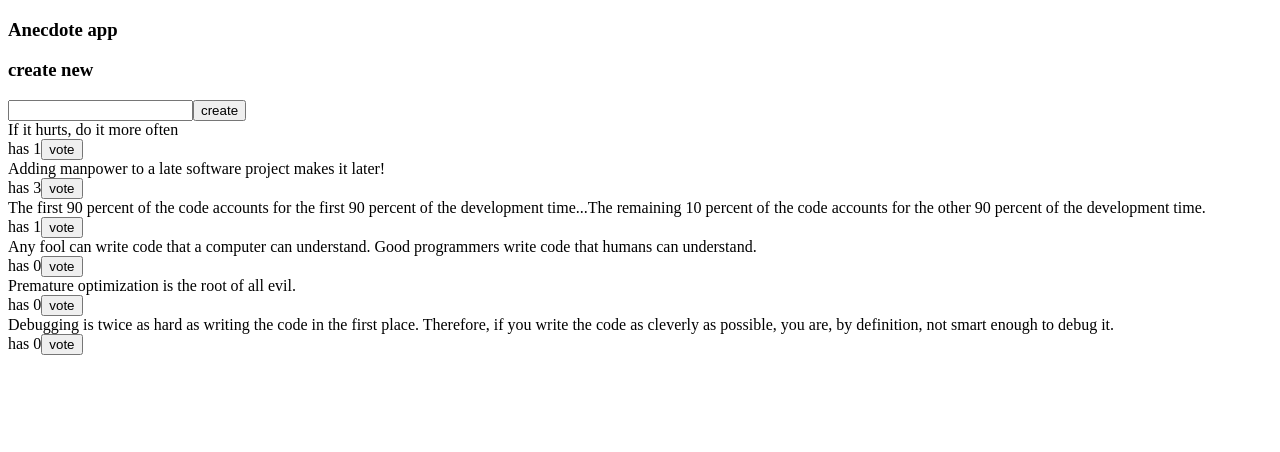
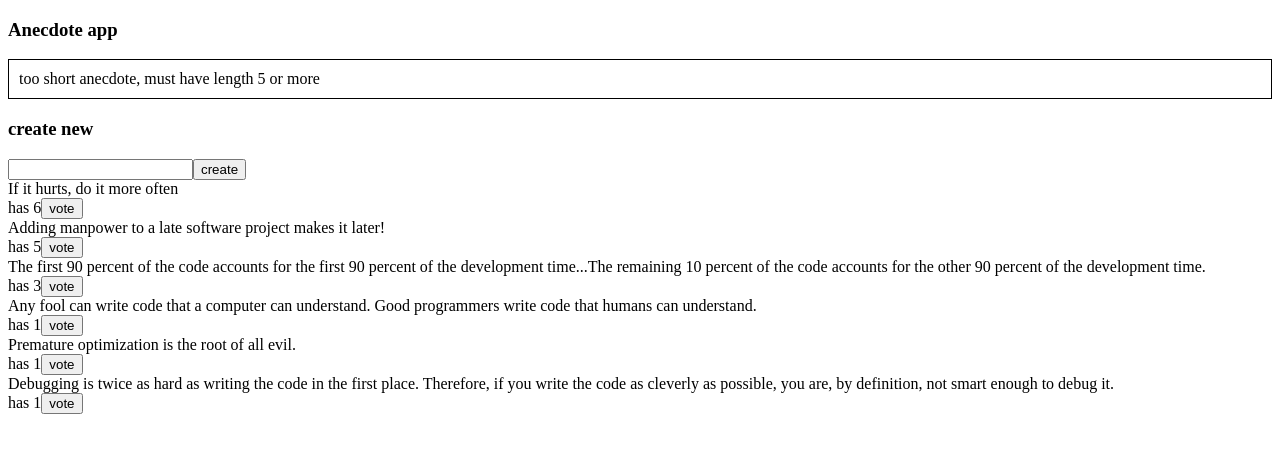
Before and after one commit to jkaart/FullStackOpen, a React (Vite) app: page / in a window 1280 px wide. Both pictures are taken after typing "Sample" into the empty fields and a click on the button "create". Shown: the top 452 px of the page. Built offline with nearby package versions, Linux system fonts and the light colour scheme; no server answers; data requests are answered from the project's data file.

Commit message:
exercise 6.23 - 6.24

```diff
--- a/db.json
+++ b/db.json
@@ -3,32 +3,32 @@
     {
       "content": "If it hurts, do it more often",
       "id": "47145",
-      "votes": 1
+      "votes": 6
     },
     {
       "content": "Adding manpower to a late software project makes it later!",
       "id": "21149",
-      "votes": 3
+      "votes": 5
     },
     {
       "content": "The first 90 percent of the code accounts for the first 90 percent of the development time...The remaining 10 percent of the code accounts for the other 90 percent of the development time.",
       "id": "69581",
-      "votes": 1
+      "votes": 3
     },
     {
       "content": "Any fool can write code that a computer can understand. Good programmers write code that humans can understand.",
       "id": "36975",
-      "votes": 0
+      "votes": 1
     },
     {
       "content": "Premature optimization is the root of all evil.",
       "id": "25170",
-      "votes": 0
+      "votes": 1
     },
     {
       "content": "Debugging is twice as hard as writing the code in the first place. Therefore, if you write the code as cleverly as possible, you are, by definition, not smart enough to debug it.",
       "id": "98312",
-      "votes": 0
+      "votes": 1
     }
   ]
 }
--- a/src/App.jsx
+++ b/src/App.jsx
@@ -2,9 +2,11 @@ import { useQuery, useQueryClient, useMutation } from '@tanstack/react-query'
 import AnecdoteForm from './components/AnecdoteForm'
 import Notification from './components/Notification'
 import { getAnecdotes, voteAnecdote } from './requests'
+import { useNotificationDispatch } from './contexts/NotificationContext'
 
 const App = () => {
   const queryClient = useQueryClient()
+  const dispatch = useNotificationDispatch()
 
   const voteAnecdoteMutation = useMutation({
     mutationFn: voteAnecdote,
@@ -16,15 +18,9 @@ const App = () => {
   const handleVote = (anecdote) => {
     console.log('vote')
     voteAnecdoteMutation.mutate({ ...anecdote, votes: anecdote.votes + 1 })
+    dispatch({ type: 'SET_MESSAGE', payload: `anecdote '${anecdote.content}' voted` })
+    setTimeout(() => dispatch({ type: 'CLEAR_MESSAGE' }), 5000)
   }
-
-  // const anecdotes = [
-  //   {
-  //     "content": "If it hurts, do it more often",
-  //     "id": "47145",
-  //     "votes": 0
-  //   },
-  // ]
 
   const result = useQuery({
     queryKey: ['anecdotes'],
--- a/src/components/AnecdoteForm.jsx
+++ b/src/components/AnecdoteForm.jsx
@@ -1,8 +1,10 @@
 import { useMutation, useQueryClient } from '@tanstack/react-query'
 import { createAnecdote } from '../requests'
+import { useNotificationDispatch } from '../contexts/NotificationContext'
 
 const AnecdoteForm = () => {
   const queryClient = useQueryClient()
+  const dispatch = useNotificationDispatch()
 
   const newAnecdoteMutation = useMutation({
     mutationFn: createAnecdote,
@@ -10,6 +12,10 @@ const AnecdoteForm = () => {
       // const anecdotes = queryClient.getQueryData({ queryKey: ['anecdotes'] })
       // queryClient.setQueryData({ queryKey: ['anecdotes'] }, anecdotes.concat(newAnecdote))
       queryClient.invalidateQueries({ queryKey: ['anecdotes'] })
+    },
+    onError: () => {
+      dispatch({ type: 'SET_MESSAGE', payload: 'too short anecdote, must have length 5 or more' })
+      setTimeout(() => dispatch({ type: 'CLEAR_MESSAGE' }), 5000)
     }
   })
 
@@ -17,8 +23,9 @@ const AnecdoteForm = () => {
     event.preventDefault()
     const content = event.target.anecdote.value
     event.target.anecdote.value = ''
-    console.log('new anecdote')
     newAnecdoteMutation.mutate({ content, votes: 0 })
+    dispatch({ type: 'SET_MESSAGE', payload: `anecdote '${content}' created` })
+    setTimeout(() => dispatch({ type: 'CLEAR_MESSAGE' }), 5000)
   }
 
   return (
--- a/src/components/Notification.jsx
+++ b/src/components/Notification.jsx
@@ -1,4 +1,8 @@
+import { useNotificationValue } from '../contexts/NotificationContext'
+
 const Notification = () => {
+  const notification = useNotificationValue()
+
   const style = {
     border: 'solid',
     padding: 10,
@@ -6,11 +10,11 @@ const Notification = () => {
     marginBottom: 5
   }
 
-  if (true) return null
+  if (!notification) return null
 
   return (
     <div style={style}>
-
+      {notification}
     </div>
   )
 }
--- /dev/null
+++ b/src/contexts/NotificationContext.jsx
@@ -0,0 +1,38 @@
+import { createContext, useReducer, useContext } from 'react'
+
+const NotificationContext = createContext()
+
+const notificationReducer = (state, action) => {
+  switch (action.type) {
+    case 'SET_MESSAGE':
+      state = action.payload
+      return state
+    case 'CLEAR_MESSAGE':
+      state = null
+      return state
+    default:
+      return state
+  }
+}
+
+export const NotificationContextProvider = (props) => {
+  const [notification, notificationDispatch] = useReducer(notificationReducer, null)
+
+  return (
+    <NotificationContext.Provider value={[notification, notificationDispatch]}>
+      {props.children}
+    </NotificationContext.Provider>
+  )
+}
+
+export const useNotificationValue = () => {
+  const notificationAndDispatch = useContext(NotificationContext)
+  return notificationAndDispatch[0]
+}
+
+export const useNotificationDispatch = () => {
+  const notificationAndDispatch = useContext(NotificationContext)
+  return notificationAndDispatch[1]
+}
+
+export default NotificationContext
--- a/src/main.jsx
+++ b/src/main.jsx
@@ -1,11 +1,14 @@
 import ReactDOM from 'react-dom/client'
 import { QueryClient, QueryClientProvider } from '@tanstack/react-query'
 import App from './App'
+import { NotificationContextProvider } from './contexts/NotificationContext'
 
 const queryClient = new QueryClient()
 
 ReactDOM.createRoot(document.getElementById('root')).render(
-  <QueryClientProvider client={queryClient}>
-    <App />
-  </QueryClientProvider>
+  <NotificationContextProvider>
+    <QueryClientProvider client={queryClient}>
+      <App />
+    </QueryClientProvider>
+  </NotificationContextProvider>
 )
```
